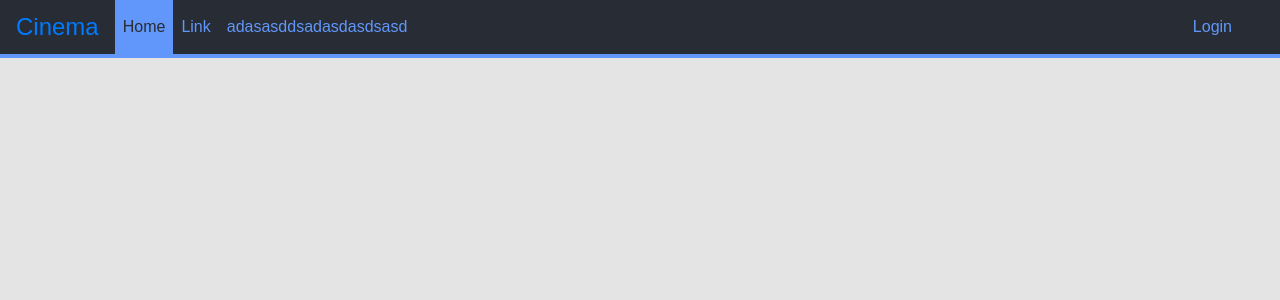
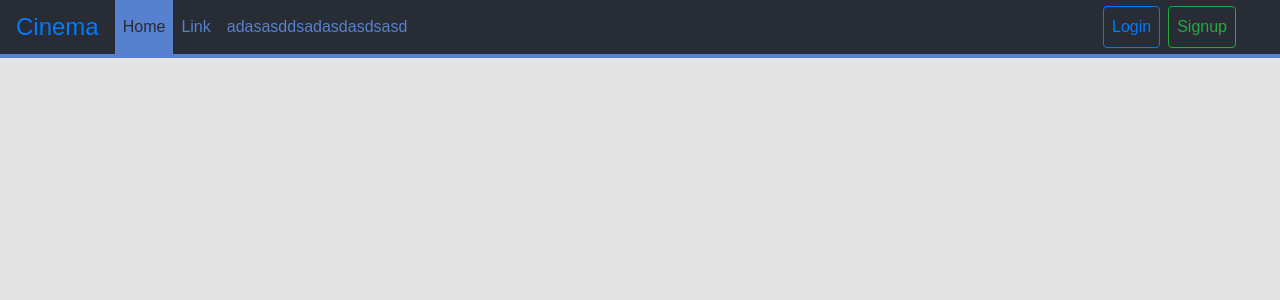
Before and after one commit to EhabElSherif/Cinema-Reservation, a React (Create React App) app in the folder frontend/: page / in a window 1280 px wide. Shown: the top 300 px of the page. Built offline with nearby package versions, Linux system fonts and the light colour scheme.

Commit message:
Add Navbar,Popup,LoginForm,SingUpForm components

```diff
--- a/frontend/src/app.js
+++ b/frontend/src/app.js
@@ -1,3 +1,21 @@
+import $ from 'jquery';
 $(document).ready(()=>{
+    $('.login-btn').click(()=>{
+        $('.popup-window').css('display','flex');
+        $('.popup-form').css({top:'50%'});
+    });
 
+    $('.signup-btn').click(()=>{
+        $('.popup-window').css('display','flex');
+        $('.popup-form').css({top:'50%'});
+    });
+
+   $('.popup-window').click(()=>{
+        $('.popup-form').css({top:'-25%'});
+        $('.popup-window').css('display', 'none');
+   });
+
+   $('.popup-form').click((e)=>{
+       e.stopPropagation();
+   });
 });
--- a/frontend/src/components/App/App.css
+++ b/frontend/src/components/App/App.css
@@ -4,7 +4,7 @@
   padding: 0;
 
   --theme-color-1: #282c34;
-  --theme-color-2: #6197fb;
+  --theme-color-2: #5781cf;
   --theme-color-3: #505764;
 
   transition: ease-in-out 0.2s;
--- a/frontend/src/components/App/App.js
+++ b/frontend/src/components/App/App.js
@@ -4,11 +4,19 @@ import Popup from '../Popup/Popup';
 import './App.css';
 
 class App extends Component{
+	state = {
+		loginOrReg:''
+	}
+
+	handleLoginRegister = (loginOrReg)=>{
+		this.setState({loginOrReg: loginOrReg});
+	};
+
 	render(){
 		return (
 			<div className="App">
-				<Navbar></Navbar>
-				<Popup></Popup>
+				<Navbar loginOrRegister = {this.handleLoginRegister}></Navbar>
+				<Popup type={this.state.loginOrReg}></Popup>
 			</div>
 		);
 	}
--- /dev/null
+++ b/frontend/src/components/LoginForm/LoginForm.js
@@ -0,0 +1,16 @@
+import React,{Component} from 'react';
+import './LoginForm.css'
+
+class LoginForm extends Component {
+	render(){
+		return (
+            <form className="text-center" action="">
+                <h4 className="pt-2 pb-3">{this.props.name}</h4>
+                <input className="col-10 mt-1 mb-1 input-group-text d-inline text-left" type="email" required name="email" placeholder="Email"></input>
+                <input className="col-10 mt-1 mb-1 input-group-text d-inline text-left" type="password" required name="password" placeholder="Password"></input>
+                <button className="btn btn-primary button col-10 mt-1 mb-3 pb-2">{this.props.name}</button>
+            </form>
+    )};
+}
+
+export default LoginForm;
--- a/frontend/src/components/Navbar/Navbar.js
+++ b/frontend/src/components/Navbar/Navbar.js
@@ -3,6 +3,11 @@ import './Navbar.css'
 
 
 class Navbar extends Component {
+
+	handleLoginOrRegister = (value) => {
+		this.props.loginOrRegister(value);
+	}
+
 	render(){
 		return (
 			<nav className="navbar navbar-expand-lg pt-0 pb-0">
@@ -26,8 +31,11 @@ class Navbar extends Component {
 						</li>
 					</ul>
 					<ul className="navbar-nav ml-auto mr-4 mt-0 mb-0">
-						<li className="nav-item">
-							<a className="nav-link pt-3 pb-3">Login</a>
+						<li className="nav-item mx-1">
+							<button className="btn btn-outline-primary nav-link mx-auto login-btn" onClick={()=>this.handleLoginOrRegister("Login")}>Login</button>
+						</li>
+						<li className="nav-item mx-1">
+							<button className="btn btn-outline-success nav-link mx-auto signup-btn" onClick={()=>this.handleLoginOrRegister("Signup")}>Signup</button>
 						</li>
 					</ul>
 				</div>
--- a/frontend/src/components/Popup/Popup.css
+++ b/frontend/src/components/Popup/Popup.css
@@ -8,9 +8,9 @@
     z-index: 999999;
 }
 
-.login-form{
+.popup-form{
     position: relative;
-    top: 50%;
+    top: -25%;
     transform: translateY(-50%);
     height: fit-content;
     background: white;
--- a/frontend/src/components/Popup/Popup.js
+++ b/frontend/src/components/Popup/Popup.js
@@ -1,22 +1,22 @@
 import React,{Component} from 'react';
 import './Popup.css'
-
+import LoginForm from './../LoginForm/LoginForm'
+import SignUpForm from './../SignUpForm/SignUpForm'
 
 class Popup extends Component {
-    state = {
-        type:"login"
-    };
 	render(){
 		return (
             <div className="row popup-window m-0">
                 <div className="col"></div>
-                <div className="col-4 login-form">
-                    <form className="text-center" action="">
-                        <h4 className="pt-2 pb-3">Login</h4>
-                        <input className="col-10 mt-1 mb-1 input-group-text d-inline text-left" type="email" required name="email" placeholder="Email"></input>
-                        <input className="col-10 mt-1 mb-1 input-group-text d-inline text-left" type="password" required name="password" placeholder="Password"></input>
-                        <button className="btn btn-primary button col-10 mt-1 mb-3 pb-2">Login</button>
-                    </form>
+                <div className="col-4 popup-form">
+                    {this.props.type == 'Login' ? (
+
+                        <LoginForm name = {this.props.type}></LoginForm>
+
+                        ) : (
+
+                        <SignUpForm name = {this.props.type}></SignUpForm>
+                    )}
                 </div>
                 <div className="col"></div>
             </div>
--- /dev/null
+++ b/frontend/src/components/SignUpForm/SignUpForm.js
@@ -0,0 +1,30 @@
+import React,{Component} from 'react';
+import './SignUpForm.css'
+
+class SignUpForm extends Component {
+	render(){
+		return (
+            <form className="text-center" action="">
+                <h4 className="pt-2 pb-3">{this.props.name}</h4>
+                <div className="row justify-content-center">
+                    <input className="col-5 mt-1 mb-1 input-group-text text-left" type="text" required name="fname" placeholder="First Name"></input>
+                    <input className="col-5 mt-1 mb-1 input-group-text text-left" type="text" required name="lname" placeholder="Last Name"></input>
+                </div>
+                <div className="row justify-content-center">
+                    <input className="col-10 mt-1 mb-1 input-group-text text-left" type="text" required name="username" placeholder="Username"></input>
+                </div>
+                <div className="row justify-content-center">
+                    <input className="col-10 mt-1 mb-1 input-group-text text-left" type="email" required name="email" placeholder="E-mail"></input>
+                </div>
+                <div className="row justify-content-center">
+                    <input className="col-5 mt-1 mb-1 input-group-text text-left" type="password" required name="password" placeholder="Password"></input>
+                    <input className="col-5 mt-1 mb-1 input-group-text text-left" type="password" required name="password" placeholder="Confirm Password"></input>
+                </div>
+                <div className="row justify-content-center">
+                    <button className="btn btn-primary button col-3 mt-1 mb-3 pb-2">{this.props.name}</button>
+                </div>
+            </form>
+    )};
+}
+
+export default SignUpForm;
--- a/frontend/src/index.js
+++ b/frontend/src/index.js
@@ -1,8 +1,8 @@
 import React from 'react';
 import ReactDOM from 'react-dom';
+import 'bootstrap/dist/css/bootstrap.min.css';
 import 'bootstrap';
-import 'bootstrap/dist/css/bootstrap.min.css';
-
+import './app';
 import App from './components/App/App';
 import * as serviceWorker from './serviceWorker';
 
```
Also changed, not shown: frontend/src/components/LoginForm/LoginForm.css (added), frontend/src/components/SignUpForm/SignUpForm.css (added).
